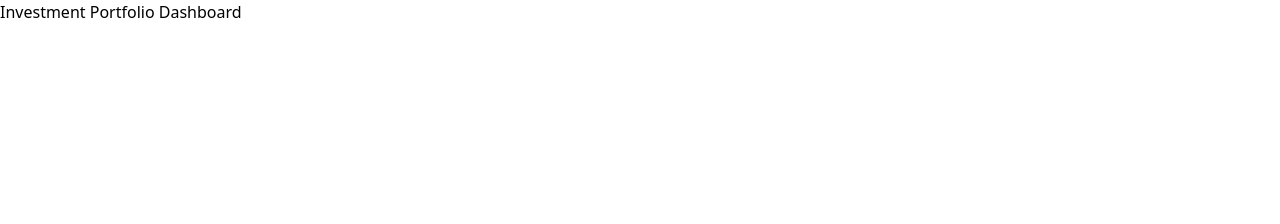
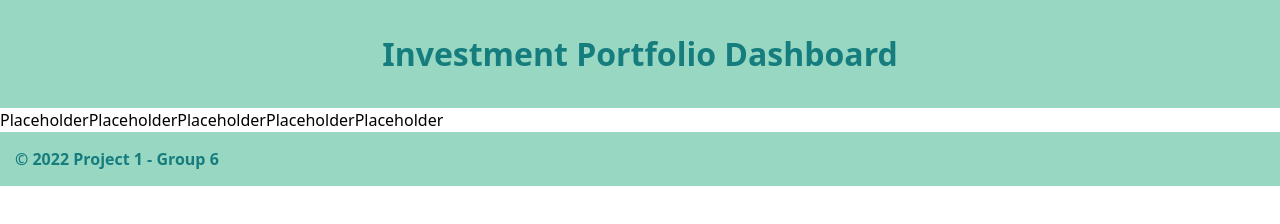
Before and after one commit to cpm-128/investment-portfolio-dashboard, a plain HTML site: page index.html in a window 1280 px wide. Drawn offline with nearby package versions, Linux system fonts and the light colour scheme.

Commit message:
initial css

```diff
--- a/assets/css/style.css
+++ b/assets/css/style.css
@@ -0,0 +1,21 @@
+:root {
+    --primary-color: #98D7C2;
+    --secondary-color: #167D7F;
+    --tertiary-color:#29A0B1;
+}
+
+header {
+    text-align: center;
+    padding: 30px;
+    background-color: var(--primary-color);
+    color: var(--secondary-color);
+    font-size: 2rem;
+    font-weight: bold;
+}
+
+footer {
+    padding: 15px;
+    background-color: var(--primary-color);
+    color: var(--secondary-color);
+    font-weight: 600;
+}
--- a/index.html
+++ b/index.html
@@ -17,7 +17,11 @@
     <!-- Start User Stocks -->
     <div class="container mx-auto" id="stocksContainer">
       <div class="flex flex-row" id="stocksRow">
-
+        <div id="stock1">Placeholder</div>
+        <div id="stock2">Placeholder</div>
+        <div id="stock3">Placeholder</div>
+        <div id="stock4">Placeholder</div>
+        <div id="stock5">Placeholder</div>
       </div>
     </div>
     <!-- End User Stocks -->
@@ -37,9 +41,9 @@
     <!-- End Breaking News -->
 
 
-  <footer>
-
-   </footer>
+    <footer>
+      &copy; 2022 Project 1 - Group 6
+    </footer>
 
     <script src="./assets/js/script.js"></script>
   </body>
```
